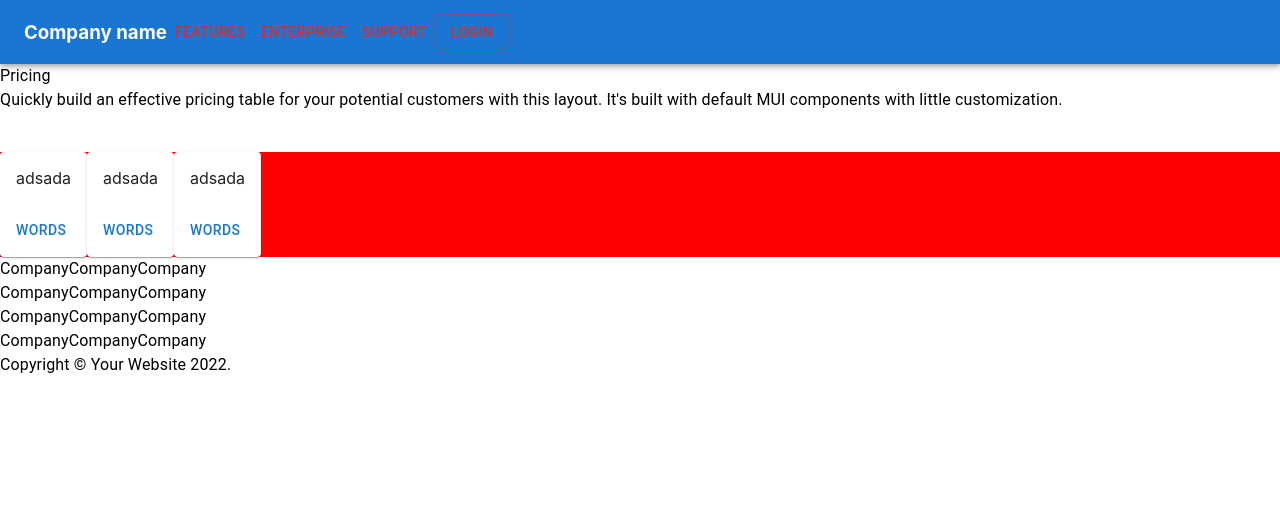
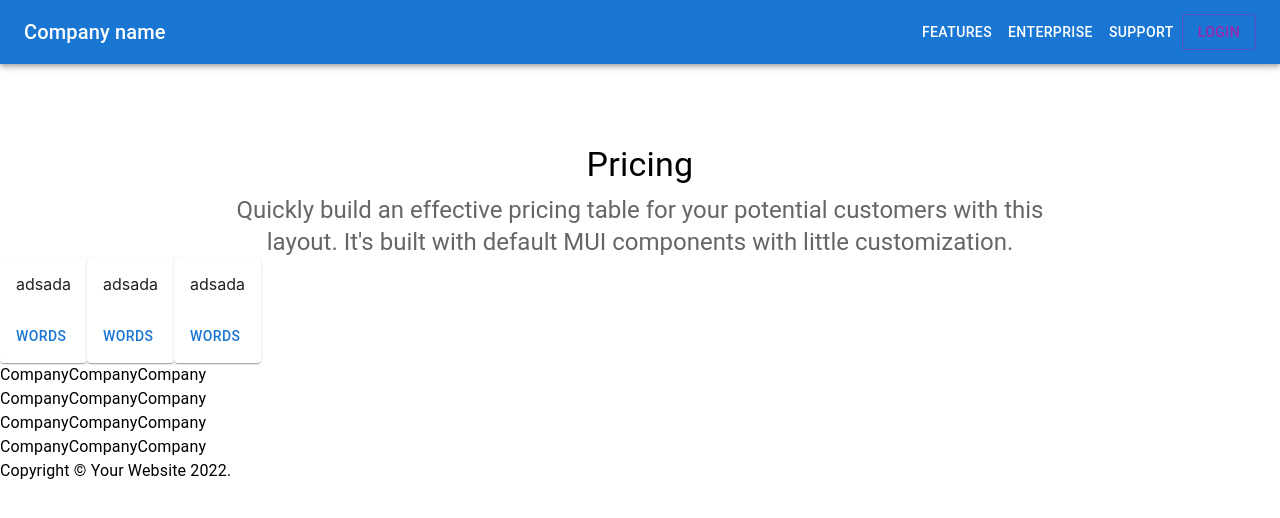
Before and after one commit to k4-100/mui-tutorial, a React (Create React App) app: page / in a window 1280 px wide. Shown: the top 518 px of the page. Built offline with nearby package versions, Linux system fonts and the light colour scheme.

Commit message:
Added nav and text

```diff
--- a/src/App.js
+++ b/src/App.js
@@ -11,42 +11,8 @@ import {
 } from "@mui/material";
 import * as React from "react";
 
-export default function App() {
+const CustomCard = () => {
   return (
-    <>
-      <AppBar
-        sx={{
-          position: "static",
-        }}
-      >
-        <Toolbar>
-          <h3>Company name</h3>
-          <Box>
-            <Button variant="text" color="error">
-              Features
-            </Button>
-            <Button color="error">Enterprise</Button>
-            <Button color="error">Support</Button>
-            <Button variant="outlined" color="error">
-              Login
-            </Button>
-          </Box>
-        </Toolbar>
-      </AppBar>
-      <Typography>Pricing</Typography>
-      <Typography>
-        Quickly build an effective pricing table for your potential customers
-        with this layout. It's built with default MUI components with little
-        customization.
-      </Typography>
-
-      <Grid
-        container
-        sx={{
-          background: "red",
-          mt: 5,
-        }}
-      >
     <Grid item>
       <Card>
         <CardContent>adsada</CardContent>
@@ -55,24 +21,11 @@ export default function App() {
         </CardActions>
       </Card>
     </Grid>
-        <Grid>
-          <Card item>
-            <CardContent>adsada</CardContent>
-            <CardActions>
-              <Button>words</Button>
-            </CardActions>
-          </Card>
-        </Grid>
-        <Grid>
-          <Card item>
-            <CardContent>adsada</CardContent>
-            <CardActions>
-              <Button>words</Button>
-            </CardActions>
-          </Card>
-        </Grid>
-      </Grid>
-      <Grid container>
+  );
+};
+
+const CustomList = () => {
+  return (
     <Grid item container>
       <Grid item>
         <Typography>Company</Typography>
@@ -84,39 +37,67 @@ export default function App() {
         <Typography>Company</Typography>
       </Grid>
     </Grid>
-        <Grid item container>
-          <Grid item>
-            <Typography>Company</Typography>
+  );
+};
+
+export default function App() {
+  return (
+    <>
+      <Box sx={{ flexGrow: 1 }}>
+        <AppBar
+          sx={{
+            position: "static",
+          }}
+        >
+          <Toolbar>
+            <Typography variant="h6" component="div" sx={{ flexGrow: 1 }}>
+              Company name
+            </Typography>
+            <Box>
+              <Button sx={{ color: "white" }}>Features</Button>
+              <Button sx={{ color: "white" }}>Enterprise</Button>
+              <Button sx={{ color: "white" }}>Support</Button>
+              <Button variant="outlined" color="secondary">
+                Login
+              </Button>
+            </Box>
+          </Toolbar>
+        </AppBar>
+      </Box>
+      <Typography
+        variant="h4"
+        align="center"
+        sx={{
+          mt: 10,
+        }}
+      >
+        Pricing
+      </Typography>
+      <Typography
+        color="text.secondary"
+        variant="h5"
+        align="center"
+        sx={{
+          width: 2 / 3,
+          mt: 1,
+          mx: "auto",
+        }}
+      >
+        Quickly build an effective pricing table for your potential customers
+        with this layout. It's built with default MUI components with little
+        customization.
+      </Typography>
+
+      <Grid container>
+        <CustomCard />
+        <CustomCard />
+        <CustomCard />
       </Grid>
-          <Grid item>
-            <Typography>Company</Typography>
-          </Grid>
-          <Grid item>
-            <Typography>Company</Typography>
-          </Grid>
-        </Grid>
-        <Grid item container>
-          <Grid item>
-            <Typography>Company</Typography>
-          </Grid>
-          <Grid item>
-            <Typography>Company</Typography>
-          </Grid>
-          <Grid item>
-            <Typography>Company</Typography>
-          </Grid>
-        </Grid>
-        <Grid item container>
-          <Grid item>
-            <Typography>Company</Typography>
-          </Grid>
-          <Grid item>
-            <Typography>Company</Typography>
-          </Grid>
-          <Grid item>
-            <Typography>Company</Typography>
-          </Grid>
-        </Grid>
+      <Grid container>
+        <CustomList />
+        <CustomList />
+        <CustomList />
+        <CustomList />
       </Grid>
       <Typography>Copyright © Your Website 2022.</Typography>
     </>
```
Lines whose indentation alone changed are shown as unchanged.
